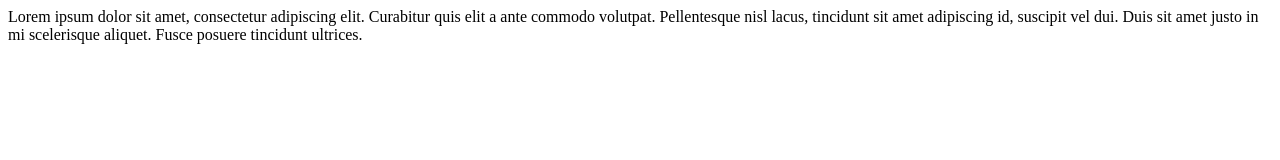
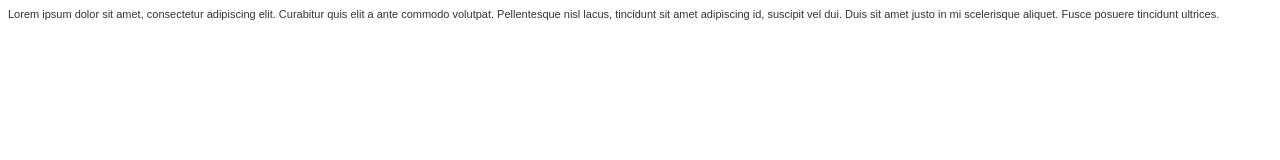
Before and after one commit to GavrilinEugene/test, a plain HTML site: page index.html in a window 1280 px wide. Drawn offline with Linux system fonts and the light colour scheme; the site is published under a folder, as on GitHub Pages, so addresses that start at the root find nothing.

Commit message:
solving the error with css

```diff
--- a/index.html
+++ b/index.html
@@ -2,7 +2,7 @@
 	<head>
 		<title>TITLE</title>
 		<meta http-equiv="content-type" content="text/html; charset=UTF-8"/>
-		<link rel="stylesheet" href="/style.css" type="text/css" media="screen">
+		<link rel="stylesheet" href="style.css" type="text/css" media="screen">
 	</head>
 	<body>
 		<img src="" align="left">
```
